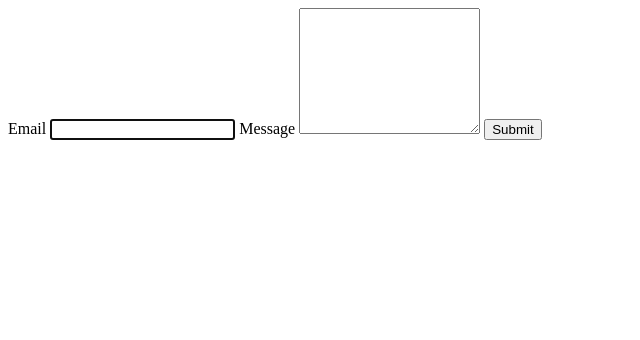
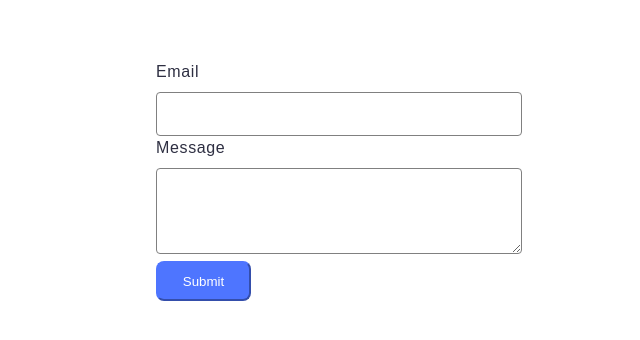
Before and after one commit to Vitalii-Hribonkin/goit-js-hw-09, a website built with Vite: page src/2-form.html in a window 1280 px wide. Shown: the whole page, without its empty margins (0-640 px from the left). Built offline with nearby package versions, Linux system fonts and the light colour scheme; files whose address does not match are found by name.

Commit message:
goit-js-hw-09

```diff
--- a/src/2-form.html
+++ b/src/2-form.html
@@ -4,21 +4,23 @@
   <head>
     <meta charset="UTF-8" />
     <meta name="viewport" content="width=device-width, initial-scale=1.0" />
-    <title>Feedback Form</title>
+    <title>Form</title>
     <link rel="stylesheet" href="./css/2-form.css" />
   </head>
+
   <body>
-    <form class="feedback-form" autocomplete="off">
-      <label>
-        Email
-        <input type="email" name="email" autofocus />
+    <form class="form">
+      <label class="label-form"
+        >Email
+        <input type="email" name="email" class="input-form" />
       </label>
-      <label>
-        Message
-        <textarea name="message" rows="8"></textarea>
+      <label class="label-form"
+        >Message
+        <textarea name="message" class="textarea-form"></textarea>
       </label>
-      <button type="submit">Submit</button>
+      <button type="submit" class="btn-form">Submit</button>
     </form>
-    <script src="2-form.js" type="module"></script>
+
+    <script src="./js/2-form.js" type="module"></script>
   </body>
 </html>
--- a/src/css/1-gallery.css
+++ b/src/css/1-gallery.css
@@ -0,0 +1,56 @@
+body {
+    max-width: 1128px;
+    padding: 0 156px;
+    margin: 0 auto;
+}
+
+ul {
+    list-style-type: none;
+}
+
+.gallery {
+    display: flex;
+    flex-wrap: wrap;
+    gap: 24px;
+    padding-left: 0;
+    margin-left: 0;
+}
+
+.gallery-item {
+    width: calc((100% - 48px) / 3);
+}
+
+.gallery-item:hover {
+    transform: scale(1.1);
+    transition: 200ms;
+}
+
+.gallery-image {
+    width: 360px;
+    height: 200px;
+    object-fit: cover;
+}
+
+.sl-wrapper{
+    background: rgba(46, 47, 66, 0.8);
+}
+
+.sl-wrapper .sl-navigation button.sl-next {
+    color: #FFFFFF;
+}
+
+.sl-wrapper .sl-navigation button.sl-prev {
+    color: #FFFFFF;
+}
+
+.sl-wrapper button.sl-close {
+    color: #FFFFFF;
+}
+
+.sl-current{
+    color: #FFFFFF;
+}
+
+.sl-total{
+    color: #FFFFFF;
+}
--- a/src/css/2-form.css
+++ b/src/css/2-form.css
@@ -0,0 +1,96 @@
+body {
+    max-width: 1128px;
+    padding: 0 156px;
+    margin: 0 auto;
+}
+
+.form {
+    max-width: 360px;
+    margin-top: 60px;
+}
+
+.label-form {
+    font-family: "Montserrat", sans-serif;
+        font-weight: 400;
+        font-size: 16px;
+        line-height: 150%;
+        letter-spacing: 0.04em;
+        color: #2e2f42;
+}
+
+
+
+.input-form {
+    border: 1px solid #808080;
+        border-radius: 4px;
+        width: 360px;
+        height: 40px;
+        font-family: "Montserrat", sans-serif;
+            font-weight: 400;
+            font-size: 16px;
+            line-height: 150%;
+            letter-spacing: 0.04em;
+            color: #2e2f42;
+            margin-top: 8px;
+}
+
+.input-form:hover {
+border: 1px solid #000;
+    border-radius: 4px;
+    width: 360px;
+    height: 40px;
+}
+.input-form:active {
+    border: 1px solid #000;
+    border-radius: 4px;
+    width: 360px;
+    height: 40px;
+}
+
+
+
+.textarea-form {
+    border: 1px solid #808080;
+        border-radius: 4px;
+        width: 360px;
+        height: 80px;
+        font-family: "Montserrat", sans-serif;
+            font-weight: 400;
+            font-size: 16px;
+            line-height: 150%;
+            letter-spacing: 0.04em;
+            color: #2e2f42;
+            margin-top: 8px;
+}
+
+.textarea-form:hover {
+    border: 1px solid #808080;
+    border-radius: 4px;
+    width: 360px;
+    height: 80px;
+}
+
+.textarea-form:active {
+    border: 1px solid #808080;
+    border-radius: 4px;
+    width: 360px;
+    height: 80px;
+}
+
+.btn-form {
+    border-radius: 8px;
+        padding: 8px 16px;
+        width: 95px;
+        height: 40px;
+        color: #fff;
+        background-color:#4e75ff;
+        border-color: #4e75ff;
+}
+
+.btn-form:hover{
+    background-color: #6c8cff;
+}
+
+.btn-form:active {
+    background-color: #6c8cff;
+}
--- a/src/js/2-form.js
+++ b/src/js/2-form.js
@@ -5,7 +5,7 @@ const STORAGE_KEY = 'feedback-form-state';
 let formData = { email: '', message: '' };
 
 // Отримання посилань на елементи форми
-const form = document.querySelector('.feedback-form');
+const form = document.querySelector('.form');
 const emailInput = form.querySelector('input[name="email"]');
 const messageTextarea = form.querySelector('textarea[name="message"]');
 
```
Also changed, not shown: src/1-gallery.html (+3 -2 lines), src/css/styles.css (+24 -0 lines), src/index.html (+3 -5 lines), src/js/1-gallery.js (+7 -10 lines).
